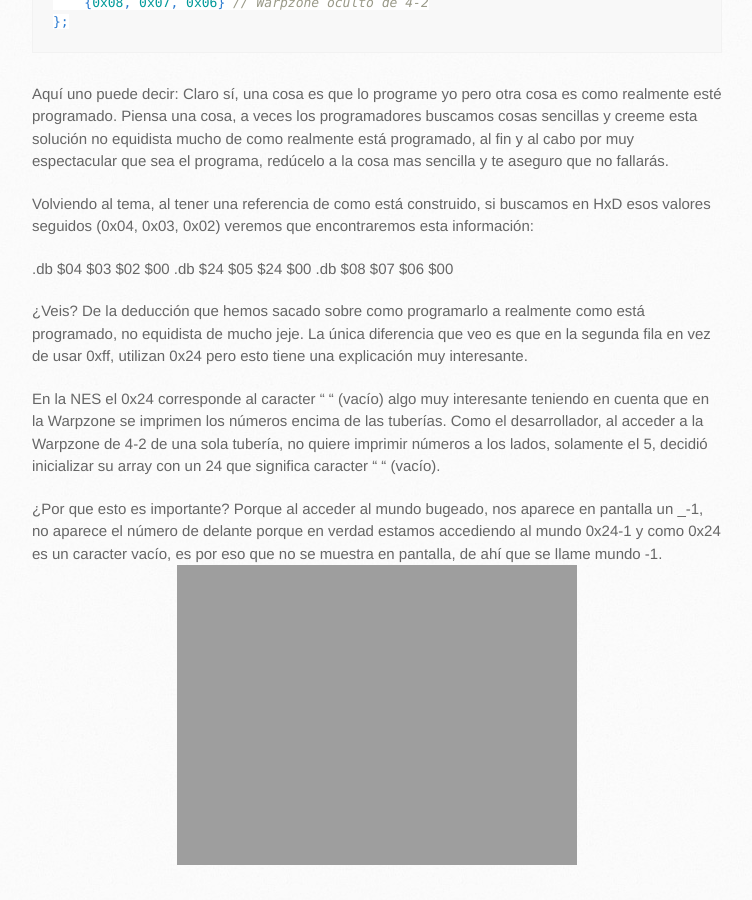
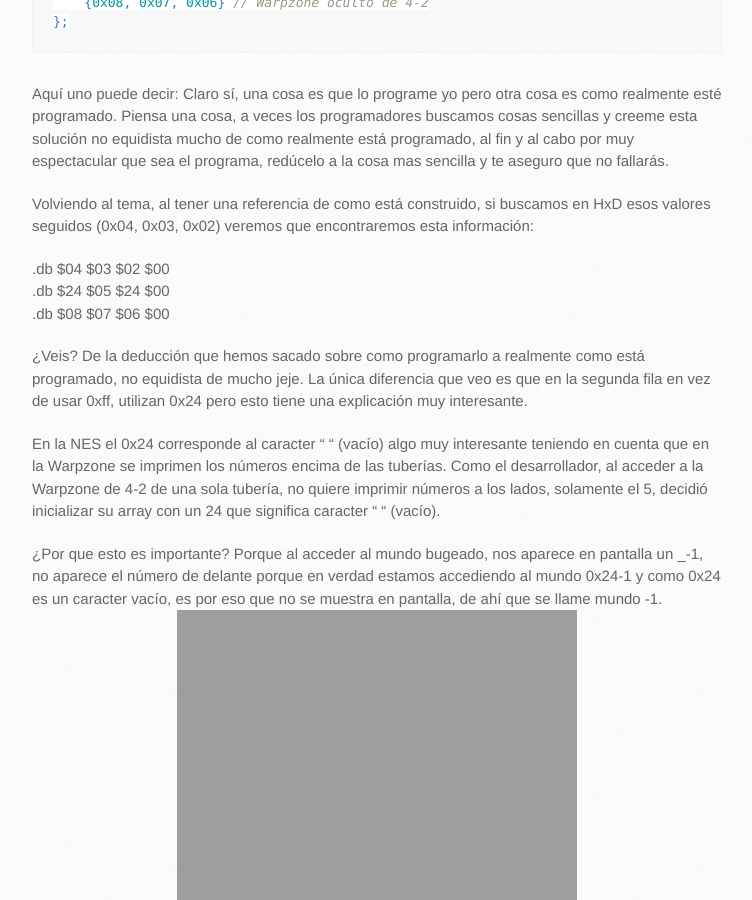
Before and after one commit to Davidc96/davidc96.github.io, a Jekyll site: the page built from _posts/2021-05-03-Destripando Super Mario Bros-Introduccion.md, in a window 1280 px wide and 900 px high, scrolled down 5193 px. Shown: the whole window, without its empty margins (138-890 px from the left). Built offline with Jekyll 4.4.1, drawn with Linux system fonts in a browser that asks for light colours.

```diff
--- a/_posts/2021-05-03-Destripando Super Mario Bros-Introduccion.md
+++ b/_posts/2021-05-03-Destripando Super Mario Bros-Introduccion.md
@@ -102,9 +102,9 @@ Aquí uno puede decir: Claro sí, una cosa es que lo programe yo pero otra cosa
 
 Volviendo al tema, al tener una referencia de como está construido, si buscamos en HxD esos valores seguidos (0x04, 0x03, 0x02) veremos que encontraremos esta información:
 
-.db $04 $03 $02 $00
-.db $24 $05 $24 $00
-.db $08 $07 $06 $00
+.db $04 $03 $02 $00<br/>
+.db $24 $05 $24 $00<br/>
+.db $08 $07 $06 $00<br/>
 
 ¿Veis? De la deducción que hemos sacado sobre como programarlo a realmente como está programado, no equidista de mucho jeje.
 La única diferencia que veo es que en la segunda fila en vez de usar 0xff, utilizan 0x24 pero esto tiene una explicación muy interesante.
```
